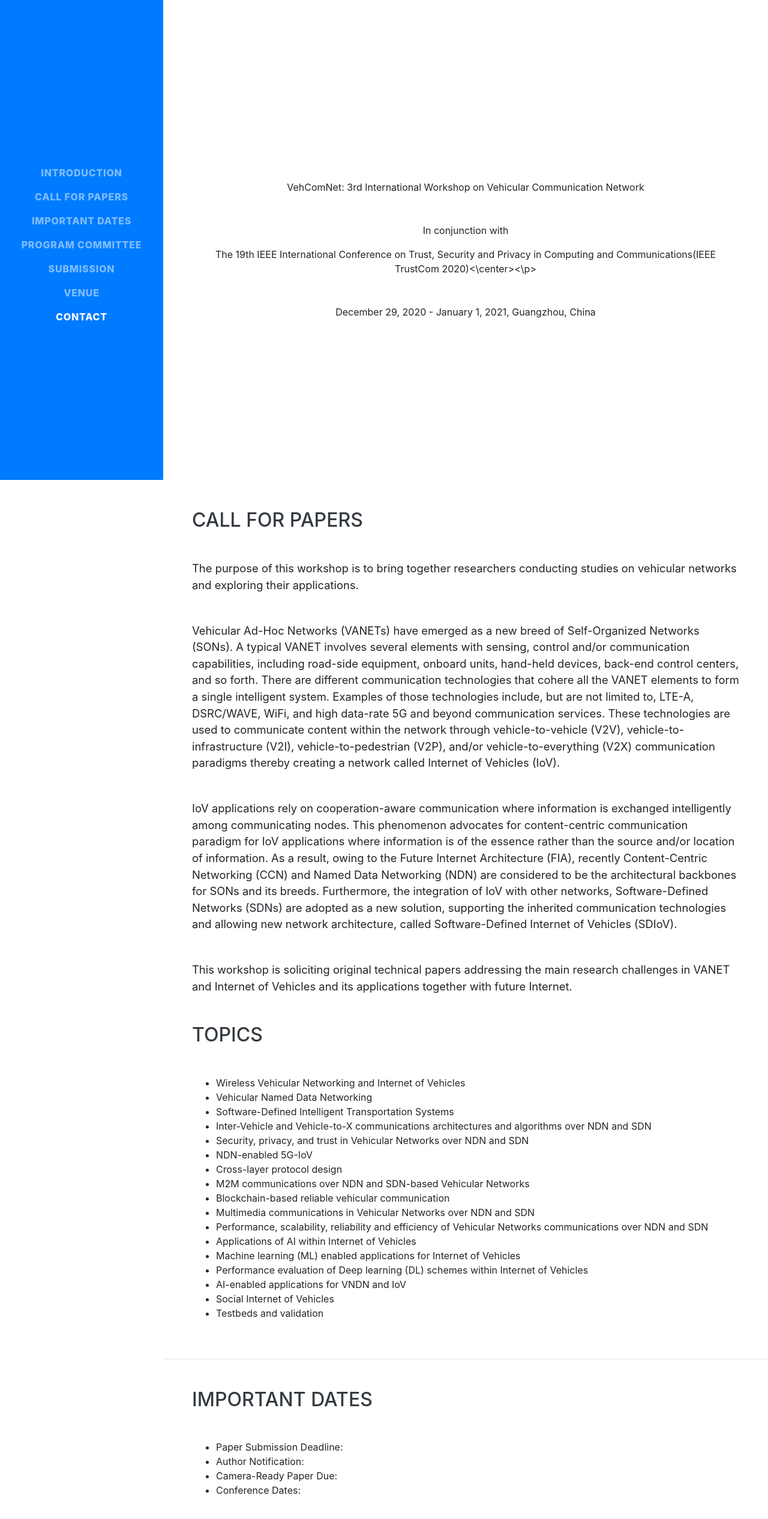
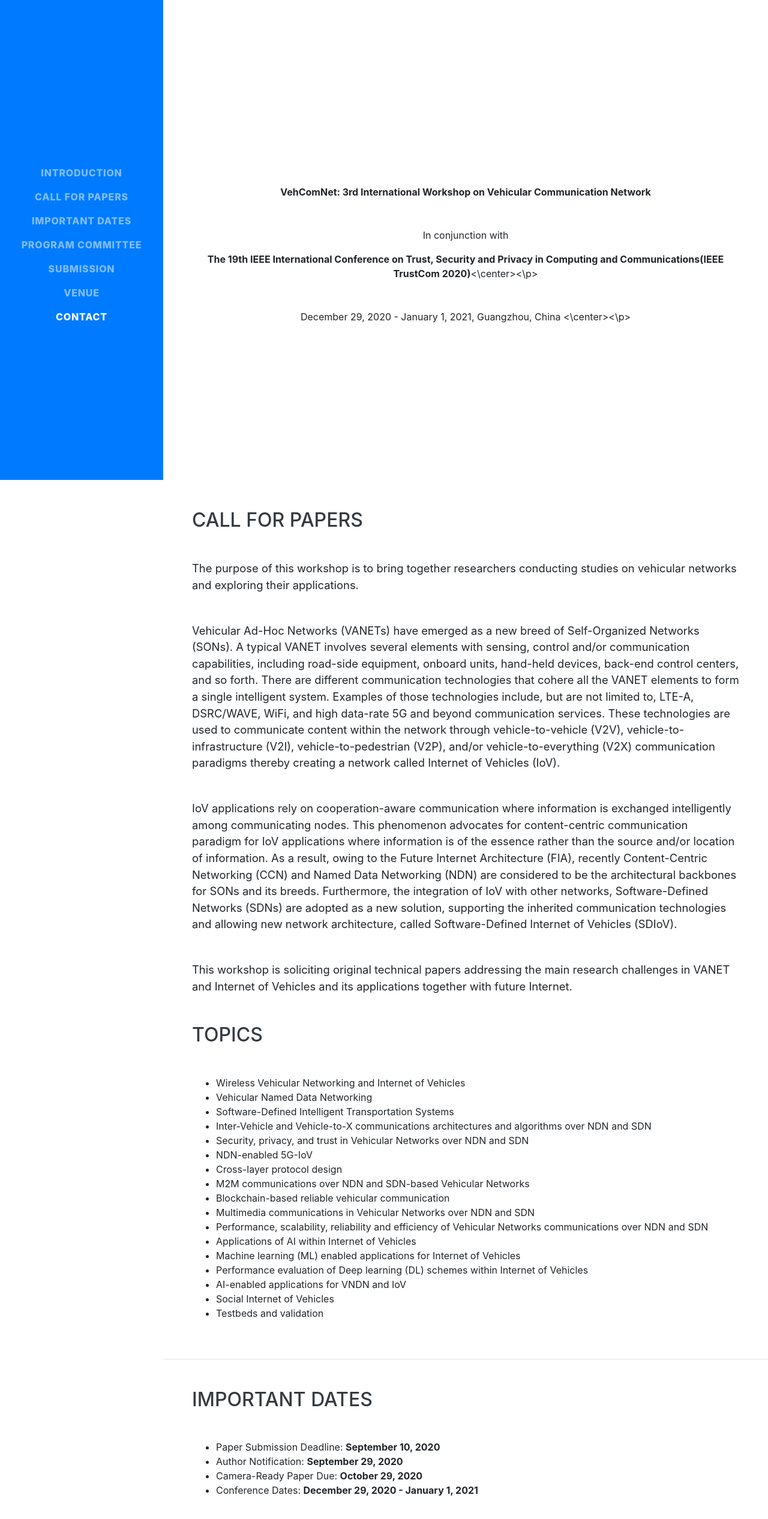
Before and after one commit to farhanyousafzai/vehcomnet2020, a website with bundled scripts: page index.html in a window 1280 px wide. Shown: the top 2532 px of the page at 60% size. Built offline with nearby package versions, Linux system fonts and the light colour scheme; a web font is replaced by a local one.

Commit message:
Update index.html

```diff
--- a/index.html
+++ b/index.html
@@ -68,10 +68,10 @@
     <section class="resume-section p-3 p-lg-5 d-flex align-items-center" id="Introduction">
       <div class="w-100">
 
-        <p class="lead mb-5"> <center> VehComNet: 3rd International Workshop on Vehicular Communication Network </center></p>
+        <p class="lead mb-5"> <center> <b> VehComNet: 3rd International Workshop on Vehicular Communication Network </b></center></p>
         <p class="lead mb-5"><center> In conjunction with</center></p>
-        <p><center>The 19th IEEE International Conference on Trust, Security and Privacy in Computing and Communications(IEEE TrustCom 2020)<\center><\p>
-        <p class="lead mb-5"><center> December 29, 2020 - January 1, 2021, Guangzhou, China </center></p>
+        <p><center><b>The 19th IEEE International Conference on Trust, Security and Privacy in Computing and Communications(IEEE TrustCom 2020)</b><\center><\p>
+        <p class="lead mb-5"><center> December 29, 2020 - January 1, 2021, Guangzhou, China <\center><\p>
 
 
       </div>
@@ -137,10 +137,10 @@
         <h2 class="mb-5">Important Dates</h2>
    <ul>
 
-        <li> Paper Submission Deadline: </li>
-        <li> Author Notification: </li>
-        <li> Camera-Ready Paper Due: </li>
-        <li> Conference Dates: </li>
+        <li> Paper Submission Deadline: <b>September 10, 2020</b> </li>
+        <li> Author Notification: <b>September 29, 2020</b> </li>
+        <li> Camera-Ready Paper Due: <b>October 29, 2020 </b> </li>
+        <li> Conference Dates: <b> December 29, 2020 - January 1, 2021 </b></li>
     </ul>
 
 
```
